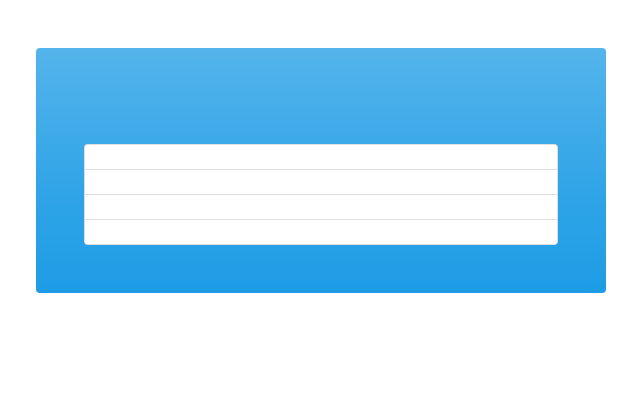
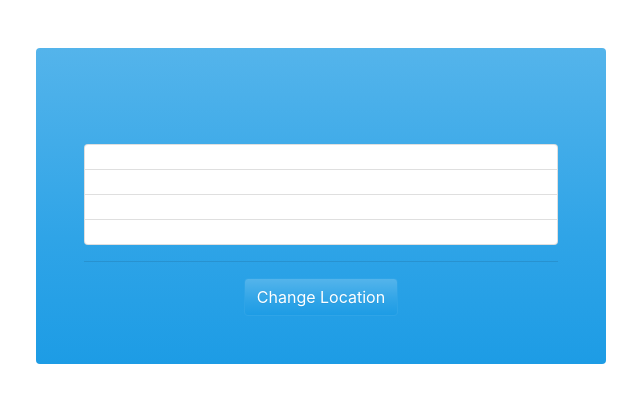
Before and after one commit to tibraj/WeatherApp, a plain HTML site: page index.html in a window 1280 px wide. Shown: the whole page, without its empty margins (319-959 px from the left). Drawn offline with nearby package versions, Linux system fonts and the light colour scheme.

Commit message:
modal component

```diff
--- a/index.html
+++ b/index.html
@@ -20,6 +20,10 @@
                     <li class="list-group-item" id="w-feels-like"></li>
                     <li class="list-group-item" id="w-wind"></li>
                 </ul>
+                <hr>
+                <button type="button" class="btn btn-primary" data-toggle="modal" data-target="#locModal">
+                    Change Location
+                  </button>
             </div>
         </div>
     </div>
```
